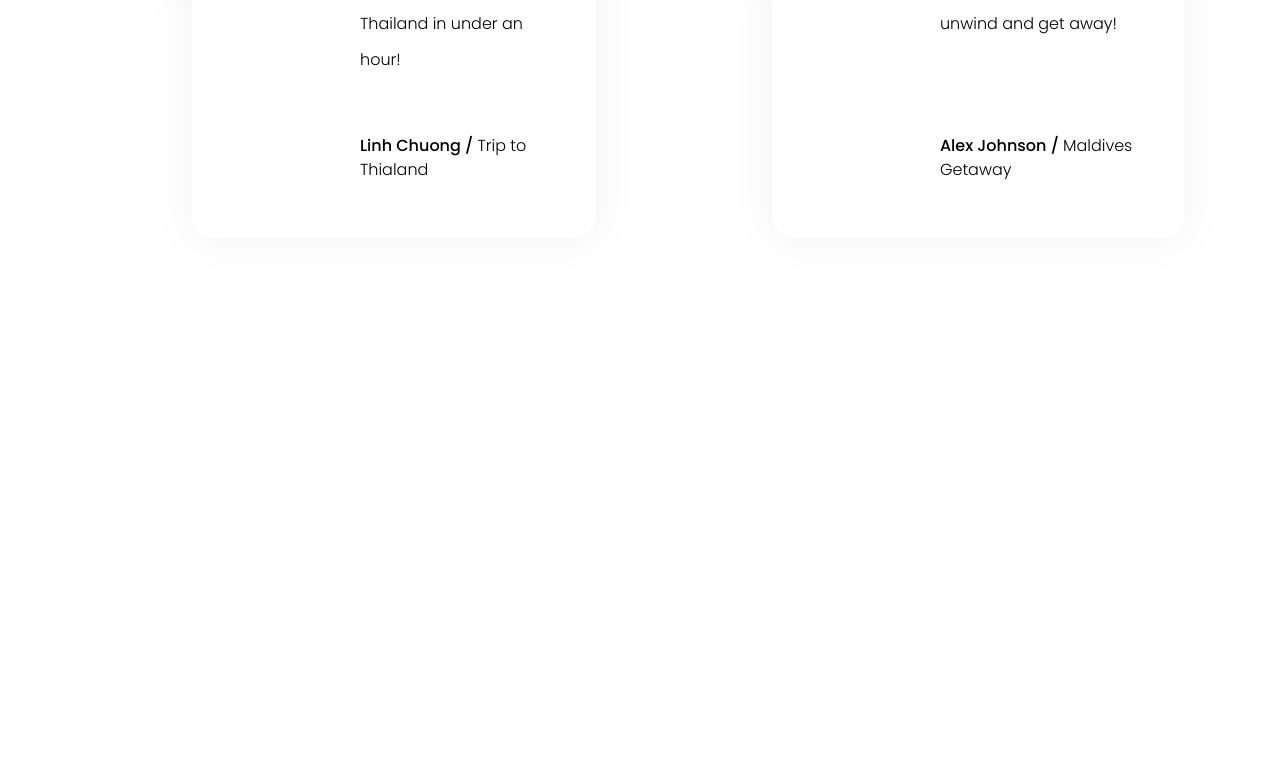
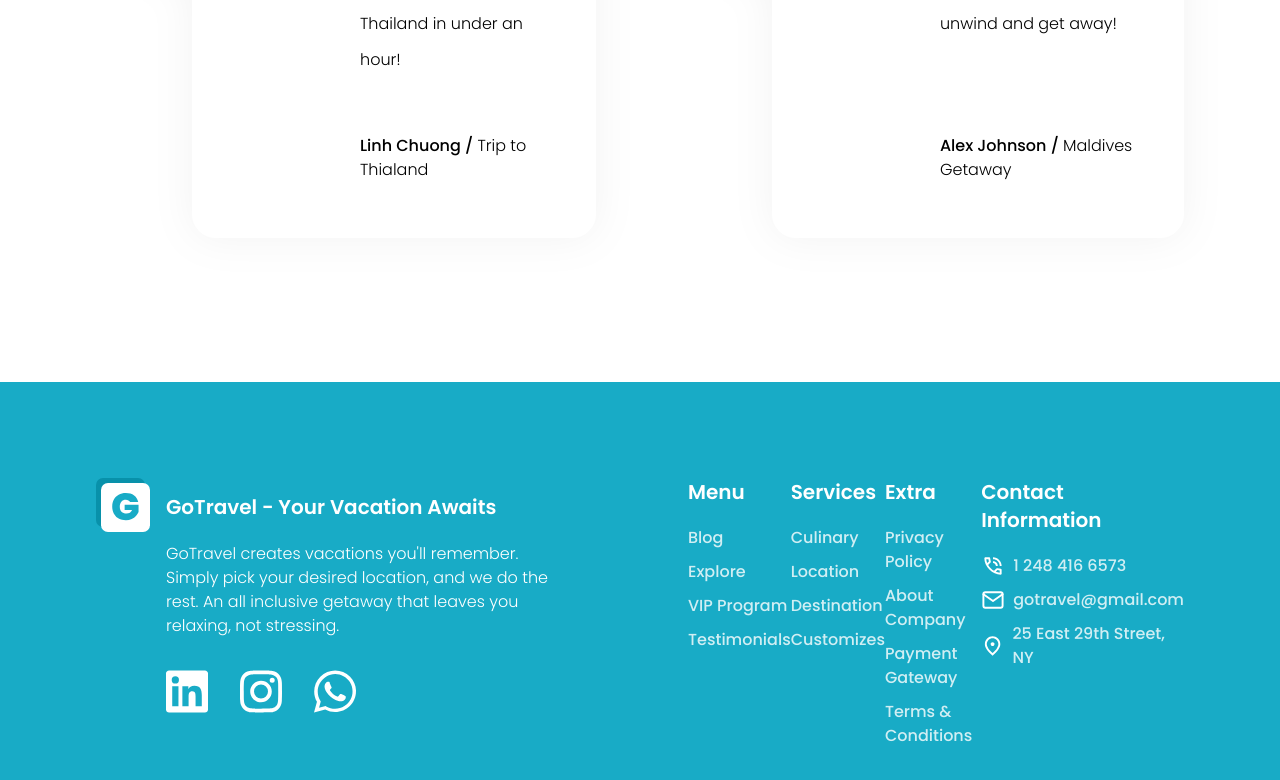
Before and after one commit to MGFNolan/GoTravelLandingPage, a React (Vite) app: page / in a window 1280 px wide. Shown: the part 7349-8129 px from the top of the page. Before the commit the page ends 7731 px from the top, so only its background shows below. Built offline with nearby package versions, Linux system fonts and the light colour scheme.

Commit message:
create footer

```diff
--- a/src/App.tsx
+++ b/src/App.tsx
@@ -15,6 +15,9 @@ import ExploreMore from "./components/ExploreMore/ExploreMore";
 import FrequentTraveller from "./components/FrequentTraveller";
 import Testimonials from "./components/Testimonials/Testimonials";
 
+// footer
+import Footer from "./components/Footer";
+
 function App() {
   return (
     <Page>
@@ -22,6 +25,7 @@ function App() {
         <Navigation />
         <Hero />
       </Header>
+
       <Main>
         <Steps />
         <Services />
@@ -30,6 +34,8 @@ function App() {
         <FrequentTraveller />
         <Testimonials />
       </Main>
+
+      <Footer />
     </Page>
   );
 }
--- /dev/null
+++ b/src/components/Footer.tsx
@@ -0,0 +1,49 @@
+import { footerCols, footerSocials } from "../utils/content";
+import LogoIconDark from "./Icons/LogoIconDark";
+
+export default function Footer() {
+  return (
+    <footer className="bg-primary-700 px-24 pt-24 pb-26">
+      <div className="m-auto flex max-w-432 justify-between gap-x-32 text-white">
+        <div className="flex max-w-116 gap-x-4">
+          <LogoIconDark className="block shrink-0" />
+          <div>
+            <p className="mb-5 pt-3.5 text-[1.25rem] font-semibold">GoTravel - Your Vacation Awaits</p>
+            <p className="mb-8 font-light">
+              GoTravel creates vacations you'll remember. Simply pick your
+              desired location, and we do the rest. An all inclusive getaway
+              that leaves you relaxing, not stressing.
+            </p>
+
+            <ul className="flex gap-x-8">
+              {footerSocials.map((social) => (
+                <li key={social.id}>
+                  <a href={social.href} aria-label={social.alt} target="_blank">
+                    <social.Icon className="fill-white" />
+                  </a>
+                </li>
+              ))}
+            </ul>
+          </div>
+        </div>
+        <ul className="flex basis-256.5 justify-between">
+          {footerCols.map((col) => (
+            <li key={col.id}>
+              <p className="mb-5 text-xl font-semibold">{col.heading}</p>
+              <ul className="flex flex-col gap-y-2.5">
+                {col.links.map((link) => (
+                  <li key={link.id} className="flex items-center gap-x-2">
+                    {link.Icon && <link.Icon className="block size-6 fill-white" />}
+                    <a href={link.href} className="font-medium opacity-80 hover:opacity-100">
+                      <p>{link.name}</p>
+                    </a>
+                  </li>
+                ))}
+              </ul>
+            </li>
+          ))}
+        </ul>
+      </div>
+    </footer>
+  );
+}
```
